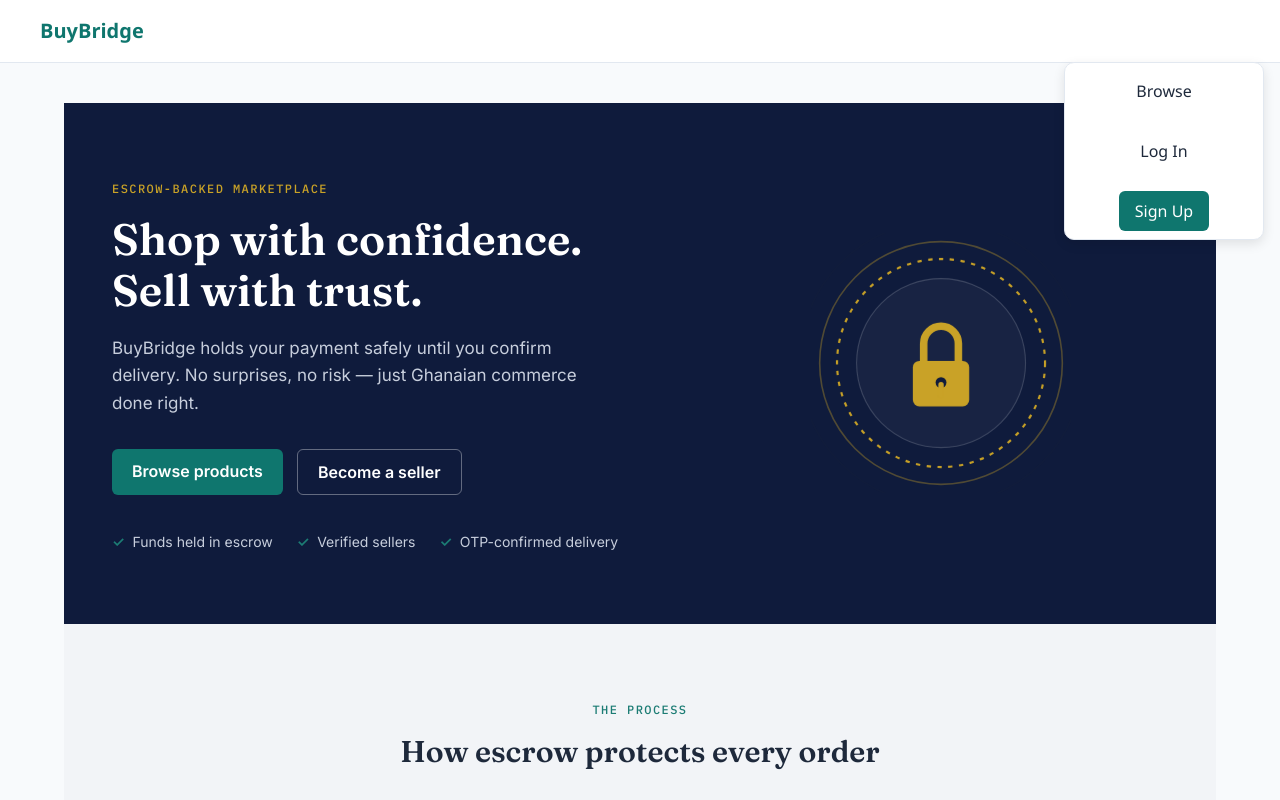
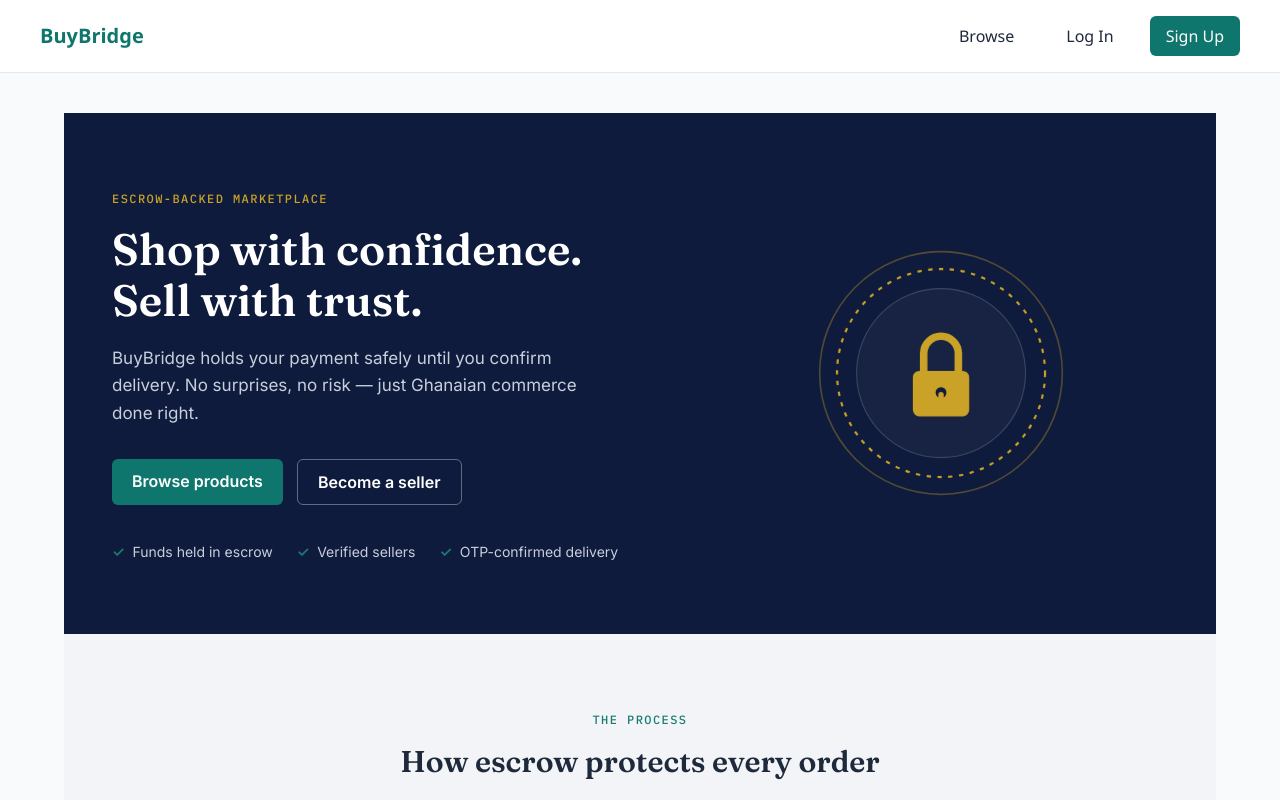
Before and after one commit to Bismark1hub/buybridge-updated, a website: page public/index.html in a window 1280 px wide. Shown: the top 800 px of the page. Drawn offline with Linux system fonts and the light colour scheme.

Commit message:
Implement static navigation styles
Added styles for static navigation links on landing page.

```diff
--- a/public/css/components.css
+++ b/public/css/components.css
@@ -205,6 +205,22 @@
 }
 .nav-cta:hover { background: var(--color-primary-dark); }
 
+/* Landing page nav: links shown inline, no hamburger needed.
+   Overrides the dropdown positioning from .nav-links since there's
+   no hamburger here to anchor a floating panel to. */
+.nav-links-static {
+  display: flex;
+  position: static;
+  flex-direction: row;
+  gap: 20px;
+  align-items: center;
+  background: none;
+  border: none;
+  box-shadow: none;
+  padding: 0;
+  min-width: 0;
+}
+
 /* ===== Toast ===== */
 #toast-container {
   position: fixed;
@@ -323,9 +339,3 @@
   font-size: 14px;
   color: #555;
 }
-/* Landing page nav: links shown inline, no hamburger needed */
-.nav-links-static {
-  display: flex;
-  gap: 20px;
-  align-items: center;
-}
```
